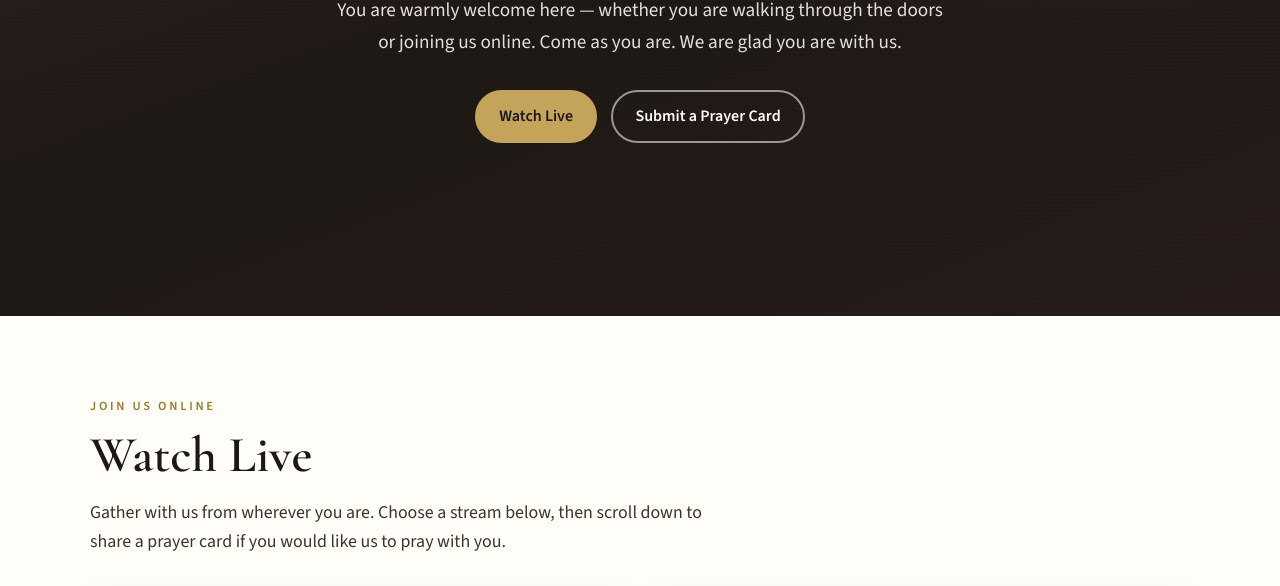
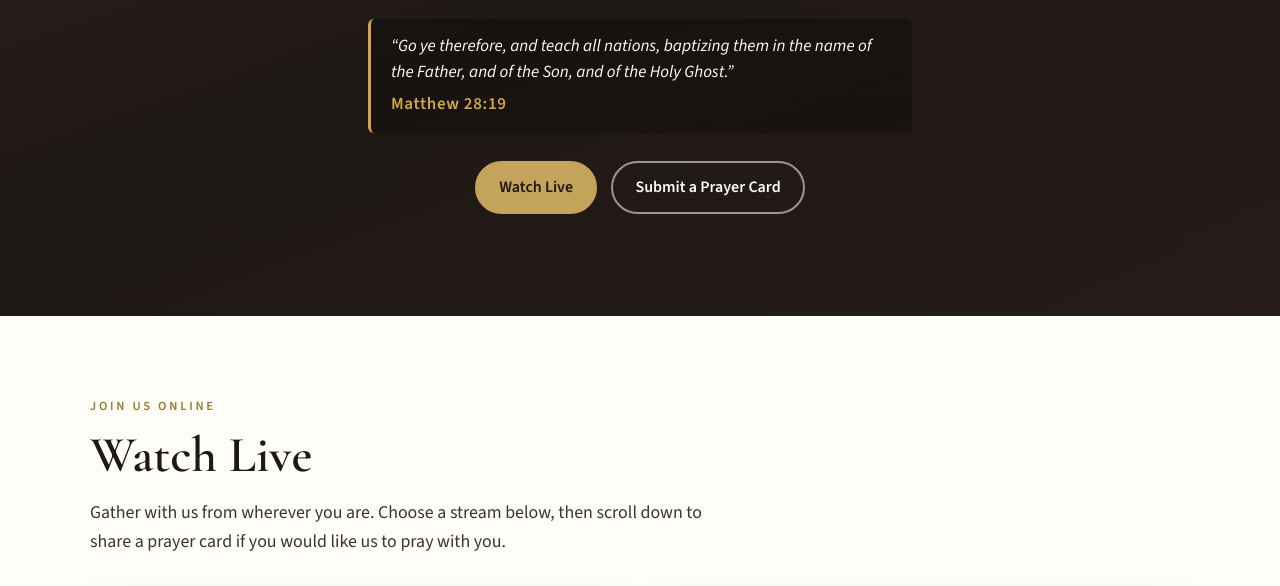
Before and after one commit to jakemotley45-tech/ethos-ministry, a plain HTML site: page index.html in a window 1280 px wide. Shown: the part 377-963 px from the top of the page. Drawn offline with nearby package versions, Linux system fonts and the light colour scheme.

Commit message:
Add Matthew 28:19 to the welcome section

```diff
--- a/index.html
+++ b/index.html
@@ -15,7 +15,7 @@
   <link rel="preconnect" href="https://fonts.googleapis.com">
   <link rel="preconnect" href="https://fonts.gstatic.com" crossorigin>
   <link href="https://fonts.googleapis.com/css2?family=Cormorant+Garamond:ital,wght@0,500;0,600;0,700;1,500&family=Source+Sans+3:ital,wght@0,400;0,500;0,600;0,700;1,400&display=swap" rel="stylesheet">
-  <link rel="stylesheet" href="styles.css">
+  <link rel="stylesheet" href="styles.css?v=4">
 </head>
 <body>
   <a class="skip-link" href="#main">Skip to content</a>
@@ -43,6 +43,10 @@
         <p class="eyebrow">Welcome home</p>
         <h1>Ethos Ministry</h1>
         <p class="hero-lead">You are warmly welcome here — whether you are walking through the doors or joining us online. Come as you are. We are glad you are with us.</p>
+        <blockquote class="hero-verse">
+          <p>&ldquo;Go ye therefore, and teach all nations, baptizing them in the name of the Father, and of the Son, and of the Holy Ghost.&rdquo;</p>
+          <cite>Matthew 28:19</cite>
+        </blockquote>
         <div class="hero-actions">
           <a class="btn btn-gold" href="#watch">Watch Live</a>
           <a class="btn btn-outline" href="#prayer">Submit a Prayer Card</a>
--- a/styles.css
+++ b/styles.css
@@ -798,3 +798,16 @@ textarea.invalid {
 .install-dismiss:hover {
   color: var(--ink);
 }
+
+.hero-verse {
+  margin: 1.25rem auto 1.75rem;
+  max-width: 34rem;
+  padding: 0.9rem 1.25rem;
+  border-left: 3px solid #d4a64a;
+  background: rgba(0, 0, 0, 0.25);
+  border-radius: 6px;
+  text-align: left;
+  font-style: italic;
+}
+.hero-verse p { margin: 0 0 0.4rem; line-height: 1.5; }
+.hero-verse cite { display: block; font-style: normal; font-weight: 600; color: #d4a64a; letter-spacing: 0.04em; }
--- a/sw.js
+++ b/sw.js
@@ -1,4 +1,4 @@
-const CACHE_NAME = "ethos-ministry-shell-v2";
+const CACHE_NAME = "ethos-ministry-shell-v4";
 
 const APP_SHELL = [
   "./",
```
